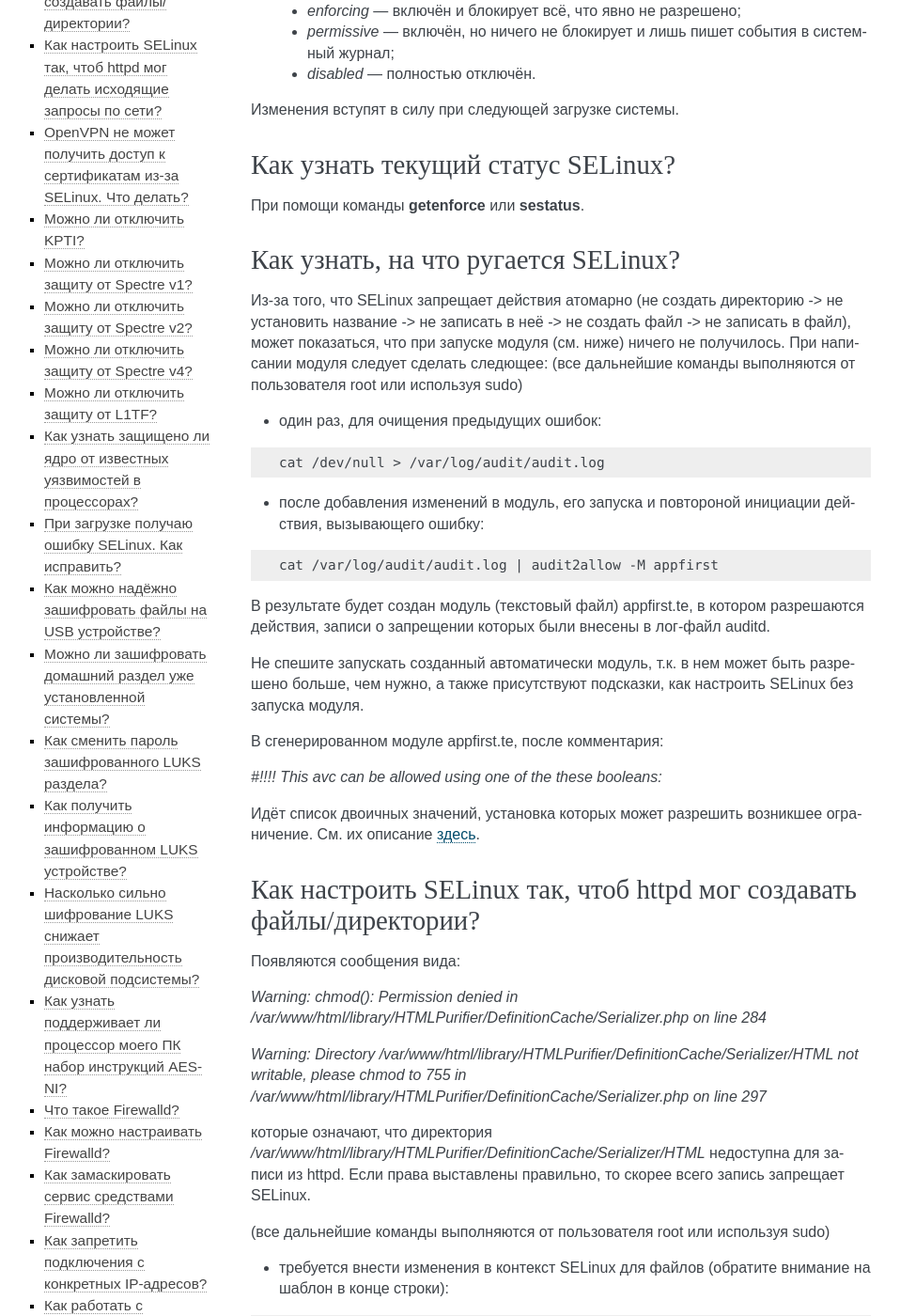
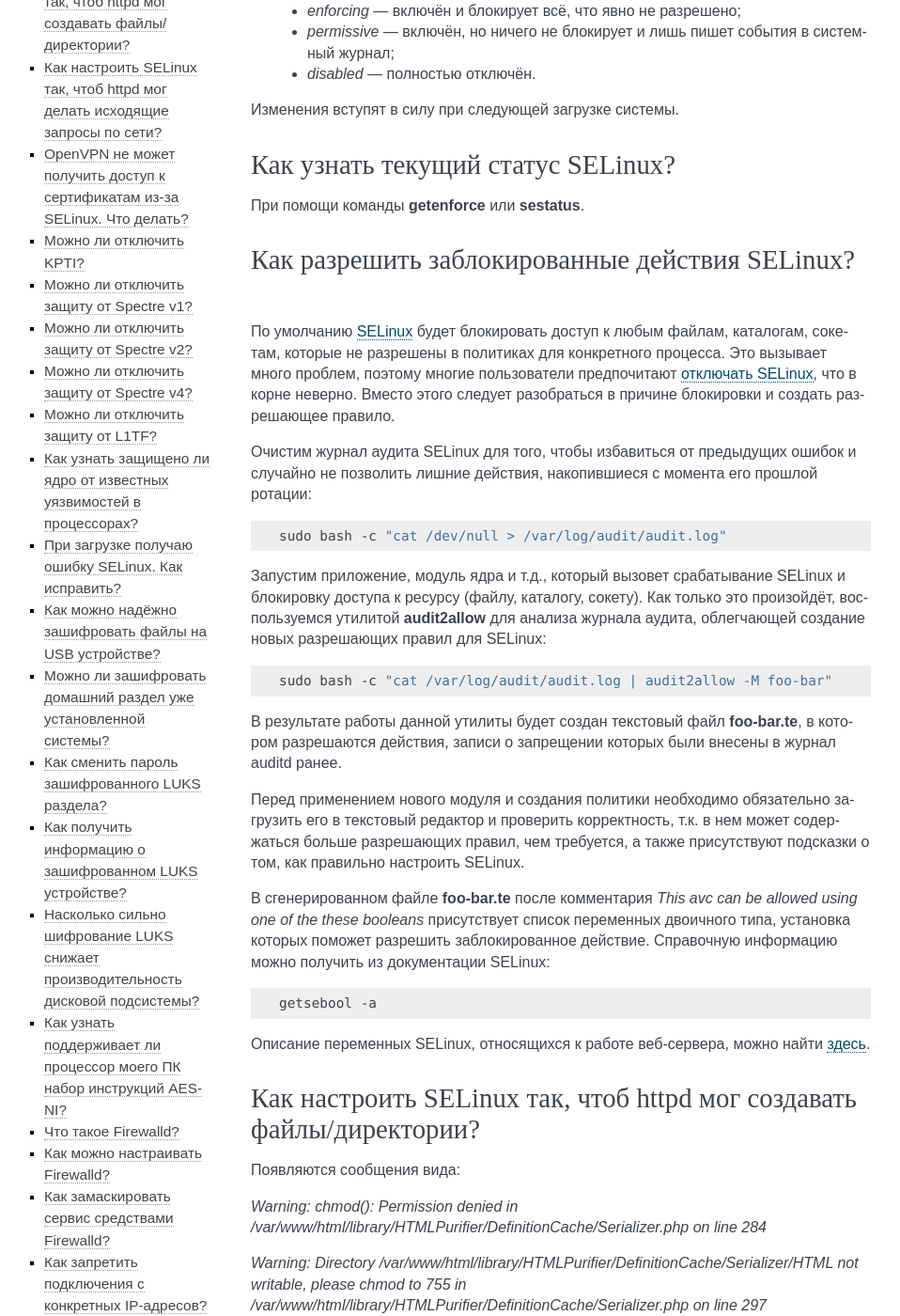
Before and after one commit to RussianFedora/FAQ, a Sphinx documentation site: the page built from source/security.rst, in a window 1280 px wide and 1400 px high, scrolled down 706 px. Shown: the whole window at 94% size, without its empty margins (153-1111 px from the left). Built offline with Sphinx 7.4.7, drawn with Linux system fonts in a browser that asks for light colours; some of the changed text lies outside the part shown.

Commit message:
Performed some edit for selinux-auditd question.

```diff
--- a/source/security.rst
+++ b/source/security.rst
@@ -66,36 +66,36 @@
 При помощи команды **getenforce** или **sestatus**.
 
 .. index:: auditd, selinux, error, security
-.. _auditd-selinux:
+.. _selinux-auditd:
 
-Как узнать, на что ругается SELinux?
-=====================================
+Как разрешить заблокированные действия SELinux?
+===================================================
 
-Из-за того, что SELinux запрещает действия атомарно (не создать директорию -> не установить название -> не записать в неё -> не создать файл -> не записать в файл), может показаться, что при запуске модуля (см. ниже) ничего не получилось.
-При написании модуля следует сделать следющее:
-(все дальнейшие команды выполняются от пользователя root или используя sudo)
+По умолчанию :ref:`SELinux <selinux>` будет блокировать доступ к любым файлам, каталогам, сокетам, которые не разрешены в политиках для конкретного процесса. Это вызывает много проблем, поэтому многие пользователи предпочитают :ref:`отключать SELinux <selinux-disable>`, что в корне неверно. Вместо этого следует разобраться в причине блокировки и создать разрешающее правило.
 
-* один раз, для очищения предыдущих ошибок:
+Очистим журнал аудита SELinux для того, чтобы избавиться от предыдущих ошибок и случайно не позволить лишние действия, накопившиеся с момента его прошлой ротации:
 
 .. code-block:: bash
 
-    cat /dev/null > /var/log/audit/audit.log
+    sudo bash -c "cat /dev/null > /var/log/audit/audit.log"
 
-* после добавления изменений в модуль, его запуска и повтороной инициации действия, вызывающего ошибку:
+Запустим приложение, модуль ядра и т.д., который вызовет срабатывание SELinux и блокировку доступа к ресурсу (файлу, каталогу, сокету). Как только это произойдёт, воспользуемся утилитой **audit2allow** для анализа журнала аудита, облегчающей создание новых разрешающих правил для SELinux:
 
 .. code-block:: bash
 
-    cat /var/log/audit/audit.log | audit2allow -M appfirst
+    sudo bash -c "cat /var/log/audit/audit.log | audit2allow -M foo-bar"
 
-В результате будет создан модуль (текстовый файл) appfirst.te, в котором разрешаются действия, записи о запрещении которых были внесены в лог-файл auditd.
+В результате работы данной утилиты будет создан текстовый файл **foo-bar.te**, в котором разрешаются действия, записи о запрещении которых были внесены в журнал auditd ранее.
 
-Не спешите запускать созданный автоматически модуль, т.к. в нем может быть разрешено больше, чем нужно, а также присутствуют подсказки, как настроить SELinux без запуска модуля.
+Перед применением нового модуля и создания политики необходимо обязательно загрузить его в текстовый редактор и проверить корректность, т.к. в нем может содержаться больше разрешающих правил, чем требуется, а также присутствуют подсказки о том, как правильно настроить SELinux.
 
-В сгенерированном модуле appfirst.te, после комментария:
+В сгенерированном файле **foo-bar.te** после комментария *This avc can be allowed using one of the these booleans* присутствует список переменных двоичного типа, установка которых поможет разрешить заблокированное действие. Справочную информацию можно получить из документации SELinux:
 
-`#!!!! This avc can be allowed using one of the these booleans:`
+.. code-block:: bash
 
-Идёт список двоичных значений, установка которых может разрешить возникшее ограничение. См. их описание `здесь <https://dwalsh.fedorapeople.org/SELinux/httpd_selinux.html>`__.
+    getsebool -a
+
+Описание переменных SELinux, относящихся к работе веб-сервера, можно найти `здесь <https://dwalsh.fedorapeople.org/SELinux/httpd_selinux.html>`__.
 
 .. index:: httpd, selinux, write, file, directory, security
 .. _httpd-wr-selinux:
```
